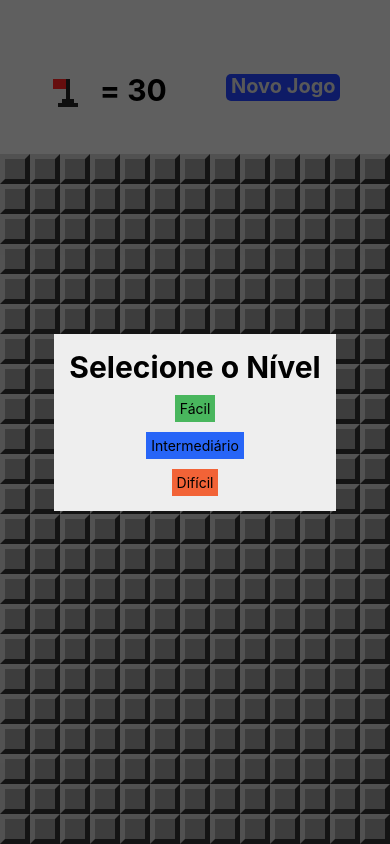
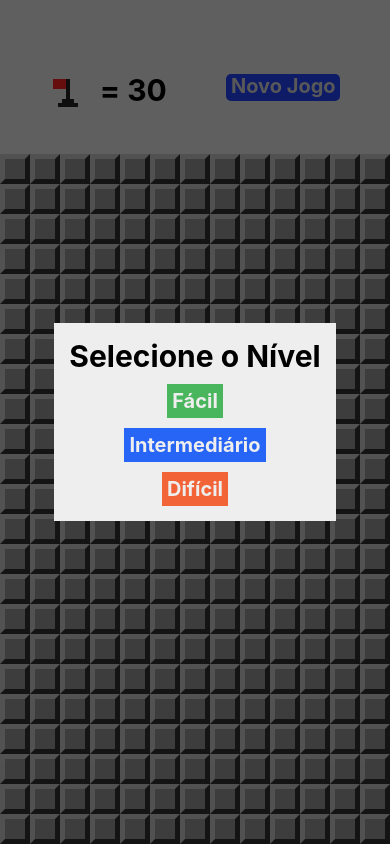
Before and after one commit to WellingtonSI/mines, a React Native app: screen / in a window 390 px wide. Both pictures are taken after a click on the element 64 px from the left and 92 px from the top of the page. Built offline with nearby package versions, Linux system fonts and the light colour scheme.

Commit message:
modificações no button de nível

```diff
--- /dev/null
+++ b/src/screens/ButtonLevel.js
@@ -0,0 +1,38 @@
+import React from "react";
+import {
+    StyleSheet,
+    Text,
+    TouchableOpacity,
+} from 'react-native'
+
+export default props =>{
+    return (
+        <TouchableOpacity onPress={props.onClick}
+            style={[styles.button, props.Easy? styles.bgEasy : props.Normal? styles.bgNormal: props.Hard ?  styles.bgHard : ""]} >
+            <Text style={styles.buttonLabel}>{props.Easy? "Fácil" : props.Normal? "Intermediário": props.Hard ?  "Difícil" : ""}</Text>
+        </TouchableOpacity>
+    )
+}
+
+
+
+const styles = StyleSheet.create({
+    button: {
+        marginTop: 10,
+        padding: 5,
+    },
+    buttonLabel: {
+        fontSize: 20,
+        color: '#EEE',
+        fontWeight: 'bold',
+    },
+    bgEasy: {
+        backgroundColor: '#49b65d'
+    },
+    bgNormal:{
+        backgroundColor: '#2765F7'
+    },
+    bgHard: {
+        backgroundColor: '#F26337'
+    }
+})
--- a/src/screens/LevelSelection.js
+++ b/src/screens/LevelSelection.js
@@ -5,7 +5,8 @@ import {
     Text,
     TouchableOpacity,
     Modal
-} from 'react-native'
+} from 'react-native';
+import ButtonLevel from './ButtonLevel';
 
 export default props => {
     return (
@@ -14,7 +15,10 @@ export default props => {
             <View style={styles.frame}>
                 <View style={styles.container}>
                     <Text style={styles.title}>Selecione o Nível</Text>
-                    <TouchableOpacity
+                    <ButtonLevel onClick={()=> props.onLevelSelected(0.1)} Easy/>
+                    <ButtonLevel onClick={()=> props.onLevelSelected(0.2)} Normal/>
+                    <ButtonLevel onClick={()=> props.onLevelSelected(0.3)} Hard/>
+                    {/* <TouchableOpacity
                         style={[styles.button, styles.bgEasy]} onPress={()=> props.onLevelSelected(0.1)}>
                         <Text style={styles.buttonLavel}>Fácil</Text>
                     </TouchableOpacity>
@@ -25,7 +29,7 @@ export default props => {
                     <TouchableOpacity
                         style={[styles.button, styles.bgHard]} onPress={()=> props.onLevelSelected(0.3)}>
                         <Text style={styles.buttonLavel}>Difícil</Text>
-                    </TouchableOpacity>
+                    </TouchableOpacity> */}
                 </View>
             </View>
 
```
